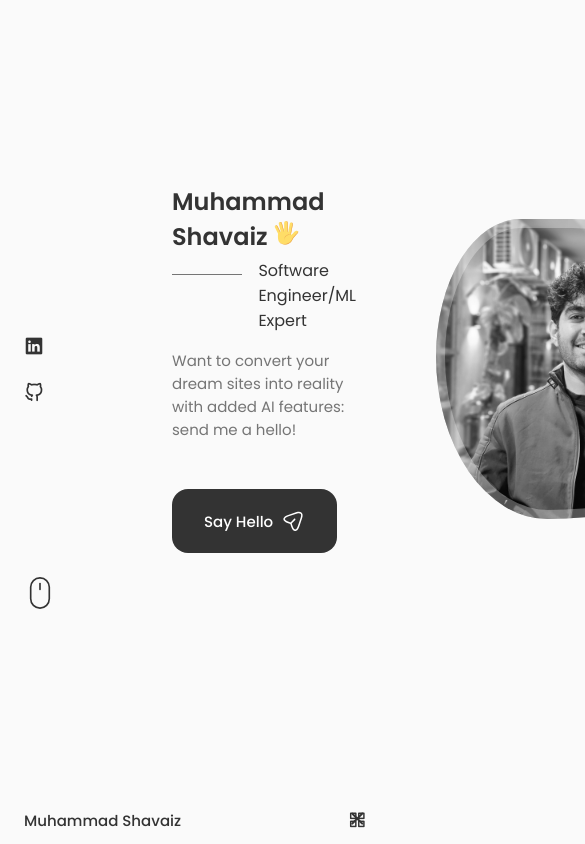
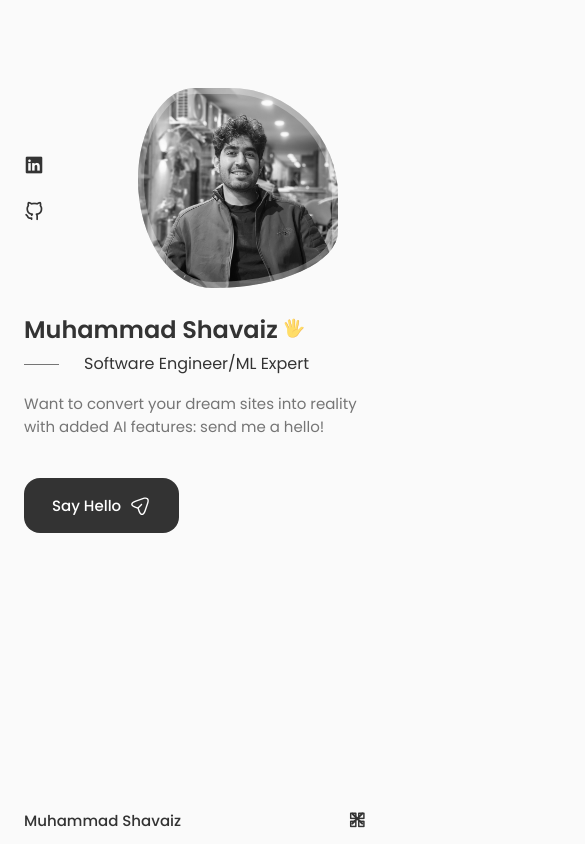
Before and after one commit to MuhammadShavaiz/Portfolio, a React (Create React App) app: page / in a window 390 px wide. Shown: the top 844 px of the page, 585 px wide, since content can reach past the window. Built offline with nearby package versions, Linux system fonts and the light colour scheme.

Commit message:
initial commit

```diff
--- a/src/App.css
+++ b/src/App.css
@@ -172,10 +172,22 @@
   margin-left: var(--mb-1-5);
   margin-right: var(--mb-1-5);
   }
+
+  .button{
+    padding: 1rem 1.75rem;
+  }
+
+  .button__icon{
+    width: 22px;
+    height: 22px;
+  }
 }
 
 /* for medium devices */
 @media screen and (max-width: 768px) {
+  .section{
+    padding: 2rem 0 4rem;
+  }
 }
 
 /* for small devices */
@@ -184,8 +196,11 @@
 
 /* for extra small devices */
 @media screen and (max-width: 350px) {
+  :root{
+    --big-font-size: 2.25rem;
+  }
   .container{
     margin-left: var(--mb-1);
     margin-right: var(--mb-1);
     }
-}
+  }
--- a/src/components/Home/Home.css
+++ b/src/components/Home/Home.css
@@ -1,3 +1,6 @@
+.home__container{
+    row-gap: 7rem;
+}
 .home__content{
     grid-template-columns: 116px 2fr 1fr;
     padding-top: 5.5rem;
@@ -79,3 +82,121 @@
         border-radius: 60% 40% 30% 70% / 60% 30% 70% 40%;
     }
 }
+
+.home__scroll{
+    margin-left: 9.25rem;
+}
+
+.wheel{
+    animation: scroll 2s ease infinite;
+}
+@keyframes scroll{
+    0% {
+        transform: translateY(0);
+    }
+    30%{
+        transform: translateY(3.75rem);
+    }
+}
+
+.home__scroll-name{
+    color: var(--title-color);
+    font-weight: var(--font-medium);
+    margin-right: var(--mb-0-25);
+    margin-left: 2px;
+}
+
+.home__scroll-arrow{
+    font-size: 1.25rem;
+    color: var(--title-color);
+}
+
+/* BREAKPOINTS */
+/* for large devices */
+@media screen and (max-width: 992px) {
+    .home__content{
+        grid-template-columns: 100px repeat(2, 1fr);
+        column-gap: 1.25rem;
+    }
+
+    .home__hand{
+        width: 20px;
+        height: 20px;
+    }
+
+    .home__subtitle{
+        padding-left: 3.75rem;
+        margin-bottom: var(--mb-1);
+    }
+
+    .home__subtitle::before{
+        width: 42px;
+        top: 0.8rem;
+        margin-top: 0;
+    }
+
+    .home__description{
+        max-width: initial;
+        margin-bottom: var(--mb-2-5);
+    }
+
+    .home__img{
+        width: 250px;
+        height: 250px;
+        box-shadow: inset 0 0 0 9px rgba(255 255 255 / 30%);
+    }
+
+    .home__scroll{
+        margin-left: 7.5rem;
+    }
+  }
+
+  /* for medium devices */
+  @media screen and (max-width: 768px) {
+    .home__content{
+        grid-template-columns: 0.5fr 3fr;
+        padding-top: 3.5rem;
+    }
+    .home__img{
+        order: initial;
+        justify-self: initial;
+    }
+
+    .home__data{
+        grid-column: 1/3;
+    }
+
+    .home__img{
+        box-shadow: inset 0 0 0 6px rgb(255 255 255 / 30%);
+        width: 200px;
+        height: 200px;
+    }
+
+    .home__scroll{
+        display: none;
+    }
+    .home__subtitle::before{
+        width: 35px;
+        top: 0.8rem;
+        margin-top: 0;
+    }
+
+  }
+
+  /* for extra small devices */
+  @media screen and (max-width: 350px) {
+    .home__img{
+        width: 180px;
+        height: 180px;
+    }
+    .home__hand{
+        width: 18px;
+        height: 18px;
+    }
+    .home__subtitle::before{
+        width: 38px;
+        top: 0.8rem;
+        margin-top: 0;
+    }
+
+  }
--- a/src/components/ScrollDown.js
+++ b/src/components/ScrollDown.js
@@ -39,6 +39,10 @@
             }}
           ></path>
         </svg>
+        <span className="home__scroll-name">
+            Scroll Down
+        </span>
+        <i className="uil uil-arrow-down home__scroll-arrow"></i>
       </a>
     </div>
   );
```
